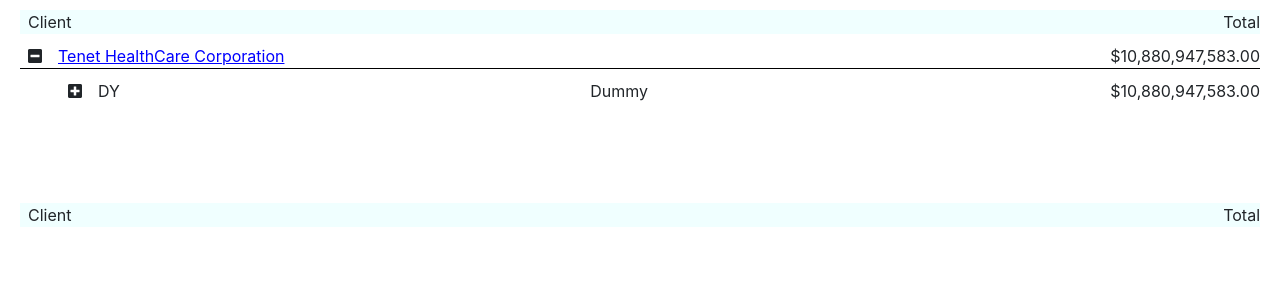
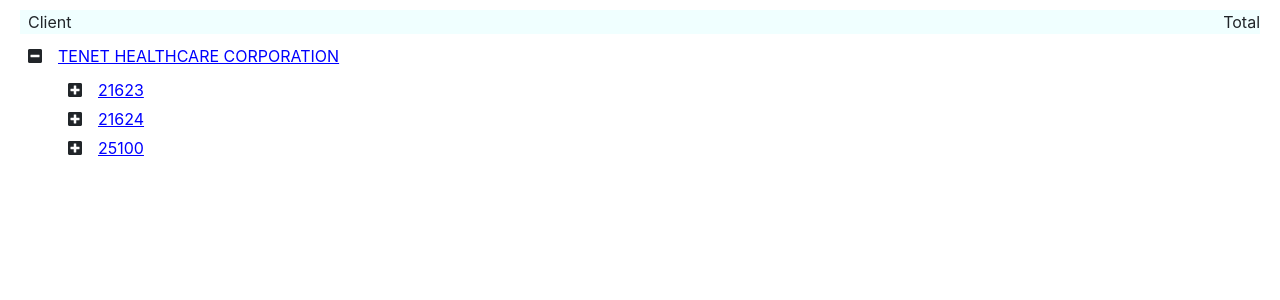
Before and after one commit to amarmakam/tree-view-angular-master, an Angular app: page / in a window 1280 px wide. Both pictures are taken after a click on the icon 35 px from the left and 56 px from the top of the page. Shown: the top 300 px of the page. Built offline with nearby package versions, Linux system fonts and the light colour scheme; what angular-font-awesome would draw is missing.

Commit message:
assets response implementeation

```diff
--- a/src/app/app.component.css
+++ b/src/app/app.component.css
@@ -53,3 +53,11 @@
 .head-txt-cp{
 border-bottom: 1px solid black;
 }
+
+lastChild {
+  display: grid;
+  grid-template-columns: repeat(auto-fit, minmax(210px, 4fr));
+  grid-row-gap: 0px;
+  grid-column-gap: 0px;
+  margin: 10px 175px 0px 0px;
+}
--- a/src/app/app.component.html
+++ b/src/app/app.component.html
@@ -7,93 +7,48 @@
       </div>
     </li>
   </ul>
-  <ul *ngFor="let group of arr; index as i" class="p-20p">
-    <li *ngFor="let item of group.items; index as j">
-      <div class="d-flex justify-content-between head-txt-cp">
+  <ul *ngFor="let group of assetsData; index as i" class="p-20p">
     <div>
+      <i class="cursor-pointer  mx-2  f-s-20" aria-hidden="true"
+        [ngClass]="!group.expand ? 'fa fa-plus-square' : 'fa fa-minus-square'"
+        (click)="group.expand = !group.expand"></i>
+      <span class="cursor-pointer   mx-2  parent-name" (click)="group.expand = !group.expand">{{group.name}}</span>
+    </div>
+    <ul *ngIf="group.expand">
+      <li *ngFor="let item of group.taBusSoldID | keyvalue">
+        <div *ngIf="item.key != 'expand'">
           <i class="cursor-pointer  mx-2  f-s-20" aria-hidden="true"
             [ngClass]="!item.expand ? 'fa fa-plus-square' : 'fa fa-minus-square'"
             (click)="item.expand = !item.expand"></i>
-          <span class="cursor-pointer   mx-2  parent-name" (click)="item.expand = !item.expand">{{item.name}}</span>
-        </div>
-
-        <span class="cursor-pointer   ml-auto " (click)="item.expand = !item.expand">{{item.total |currency}}</span>
+          <span class="cursor-pointer   mx-2  parent-name" (click)="item.expand = !item.expand">{{item.key}}</span>
         </div>
 
         <ul *ngIf="item.expand">
-        <li *ngFor="let child of item.childs; index as k">
+          <li *ngFor="let child of item.value; index as j">
             <div class="d-flex justify-content-between">
               <div>
                 <i class="cursor-pointer  mx-2  f-s-20" aria-hidden="true"
-                [ngClass]="!child.expand ? 'fa fa-plus-square' : 'fa fa-minus-square'" (click)="checkChild(i, j, k)">
-              </i>
-              <span class="cursor-pointer  mx-2 " aria-hidden="true" (click)="checkChild(i, j, k)">{{child.name}}</span>
+                  [ngClass]="!child.expand ? 'fa fa-plus-square' : 'fa fa-minus-square'"
+                  (click)="checkChild(item.value,j)"></i>
+                <span class="cursor-pointer   mx-2  parent-name"
+                  (click)="child.expand = !child.expand">{{child.fundCode}}</span>
               </div>
-            <span class="cursor-pointer    p-r-20 ">{{child.description}}</span>
-            <span class="cursor-pointer    p-r-40">{{item.total |currency}}</span>
+              <span class="cursor-pointer   mx-2  parent-name">{{child.fundName}}</span>
+              <span class="cursor-pointer   mx-2  parent-name">{{child.amount}}</span>
             </div>
 
-          <ul *ngIf=child.expand>
-            <li *ngFor="let subChild of child.subChilds; index as x ">
-              <div class="d-flex justify-content-between">
-                <div>
-                  <i class="cursor-pointer  mx-2 p-r-20 f-s-20" aria-hidden="true"
-                    [ngClass]="!subChild.expand? 'fa fa-plus-square' : 'fa fa-minus-square' "
-                    (click)="checkSubChild(i,j,k,x)">
-                  </i>
-                  <span class="cursor-pointer   mx-2 p-r-200" (click)="checkSubChild(i,j,k,x)">{{subChild.name}}</span>
-                </div>
-                <span class="cursor-pointer   ">{{subChild.description}}</span>
-                <span class="cursor-pointer    ">{{subChild.total |currency }}</span>
-              </div>
+            <ul *ngIf="child.checked" class="lastChild">
+              <span class="cursor-pointer   mx-2 ">{{child.taSystem}}</span>
+              <span class="cursor-pointer   mx-2 ">{{child.ta}}</span>
+            </ul>
+          </li>
 
-              <ul *ngIf="subChild.expand">
-                <li *ngFor=" let sub_child of subChild.sub_Childs; index as y">
-                  <div class="d-flex justify-content-between">
-                    <div>
-                      <i class="cursor-pointer  mx-2 p-r-20 f-s-20" aria-hidden="true"
-                        [ngClass]="!showData? 'fa fa-plus-square' : 'fa fa-minus-square' " (click)="checklastChild()">
-                      </i>
-                      <span class="cursor-pointer  mx-2 p-r-200">{{sub_child.name}}</span>
-                    </div>
-                    <span class="cursor-pointer   ">{{sub_child.description}}</span>
-                    <span class="cursor-pointer    ">{{sub_child.total |currency }}</span>
-                  </div>
-
-                  <div *ngIf="showData" style="margin-left: 60px;">
-                    <li *ngFor="let data of sub_child.data">
-                      <div class="d-flex justify-content-between">
-                        <div>
-                          <span class="cursor-pointer  mx-2 p-r-200">{{data.name}}</span>
-                        </div>
-                        <span class="cursor-pointer   ">{{data.description}}</span>
-                        <span class="cursor-pointer    ">{{data.total |currency }}</span>
-                      </div>
-                    </li>
-                  </div>
+        </ul>
 
       </li>
     </ul>
-            </li>
+
+
   </ul>
-        </li>
-      </ul>
-    </li>
-  </ul>
+
 </div>
-
-<div class="main" style="margin-top: 100px;">
-  <ul class="p-20p">
-    <li>
-      <div class="head-txt d-flex justify-content-between">
-        <span class="mx-2 p-r-20">Client</span>
-        <span class="ml-auto 0">Total</span>
-      </div>
-    </li>
-  </ul>
-  <ul *ngFor="let group of assetsData; index as i" class="p-20p">
-    <li *ngFor="let item of group.items; index as j">
-
-    </li>
-  </ul>
-</div>
--- a/src/app/app.component.ts
+++ b/src/app/app.component.ts
@@ -5,93 +5,16 @@
   styleUrls: ["./app.component.css"],
 })
 export class AppComponent {
-  arr = [
-    {
-      id: "group_1",
-      name: "Group 1",
-      items: [
-        {
-          id: "group_1.abc",
-          name: "Tenet HealthCare Corporation",
-          total: 10880947583,
-          expand: false,
-          childs: [
-            {
-              id: "group_1.abc.action_See_List",
-              name: "DY",
-              total: 311057078,
-              description: "Dummy",
-              expand: false,
-              subChilds: [
-                {
-                  id: "group_1.abc.action_See_List_List1",
-                  name: "DY",
-                  total: 1263673,
-                  description: "Dummy",
-                  expand: false,
-                  sub_Childs: [
-                    {
-                      id: "group_1.abc.action_See_List_List1",
-                      name: "DY",
-                      total: 1263673,
-                      description: "Dummy",
-                      expand: false,
-                      data: [
-                        {
-                          id: 1,
-                          name: "UN2N2",
-                          description: "FIAM ITM INF-PR BD D $585112",
-                          total: 83729837,
-                        },
-                        {
-                          id: 2,
-                          name: "UN2N2",
-                          description: "FIAM ITM INF-PR BD D $585112",
-                          total: 83729837,
-                        },
-                        {
-                          id: 3,
-                          name: "UN2N2",
-                          description: "FIAM ITM INF-PR BD D $585112",
-                          total: 83729837,
-                        },
-                        {
-                          id: 4,
-                          name: "UN2N2",
-                          description: "FIAM ITM INF-PR BD D $585112",
-                          total: 83729837,
-                        },
-                        {
-                          id: 5,
-                          name: "UN2N2",
-                          description: "FIAM ITM INF-PR BD D $585112",
-                          total: 83729837,
-                        },
-                      ],
-                    },
-                    // {
-                    //   id: "group_1.abc.action_See_List_List1",
-                    //   name: "UN2N3",
-                    //   total: 1263673,
-                    //   description: "FIAM ITM INF-PR BD D $585112",
-                    //   expand: false,
-                    // },
-                  ],
-                },
-              ],
-            },
-          ],
-        },
-      ],
-    },
-  ];
+
   showData: boolean;
 
   assetsData;
 
-  aseetsResponseData = [{
+  aseetsResponseData = [
+    {
       name: "TENET HEALTHCARE CORPORATION",
       taBusSoldID: {
+        expand: false,
         "21623": [
           {
             fundName: "TENET 2006 DCP",
@@ -2206,24 +2129,44 @@
           },
         ],
       },
-  }]
+    },
+  ];
 
-  constructor() {}
+  constructor() {
+    this.expandAndCheckedValues();
+  }
+
+  expandAndCheckedValues() {
+    this.aseetsResponseData.forEach((element, i) => {
+      for (let key in element.taBusSoldID) {
+        if (key != "expand") {
+          Object.keys(
+            element.taBusSoldID[key].map((childElement, childIndex) => {
+              childElement = Object.assign(childElement, {
+                expand: false,
+                checked: false,
+              });
+            })
+          );
+        }
+      }
+    });
+  }
 
   ngOnInit() {
     this.assetsData = this.aseetsResponseData;
     console.log(this.assetsData);
   }
 
-  checkChild(group_i, parent_i, i) {
-    this.arr[group_i].items[parent_i].childs[i].expand =
-      !this.arr[group_i].items[parent_i].childs[i].expand;
+  checkChild(parent_i, i) {
+    parent_i[i].expand = !parent_i[i].expand;
+    parent_i[i].checked = !parent_i[i].checked;
   }
 
-  checkSubChild(group_i, parent_i, child_i, i) {
-    this.arr[group_i].items[parent_i].childs[child_i].subChilds[i].expand =
-      !this.arr[group_i].items[parent_i].childs[child_i].subChilds[i].expand;
-  }
+  // checkSubChild(group_i, parent_i, child_i, i) {
+  //   this.arr[group_i].items[parent_i].childs[child_i].subChilds[i].expand =
+  //     !this.arr[group_i].items[parent_i].childs[child_i].subChilds[i].expand;
+  // }
 
   checklastChild() {
     this.showData = !this.showData;
```
Lines whose indentation alone changed are shown as unchanged.
